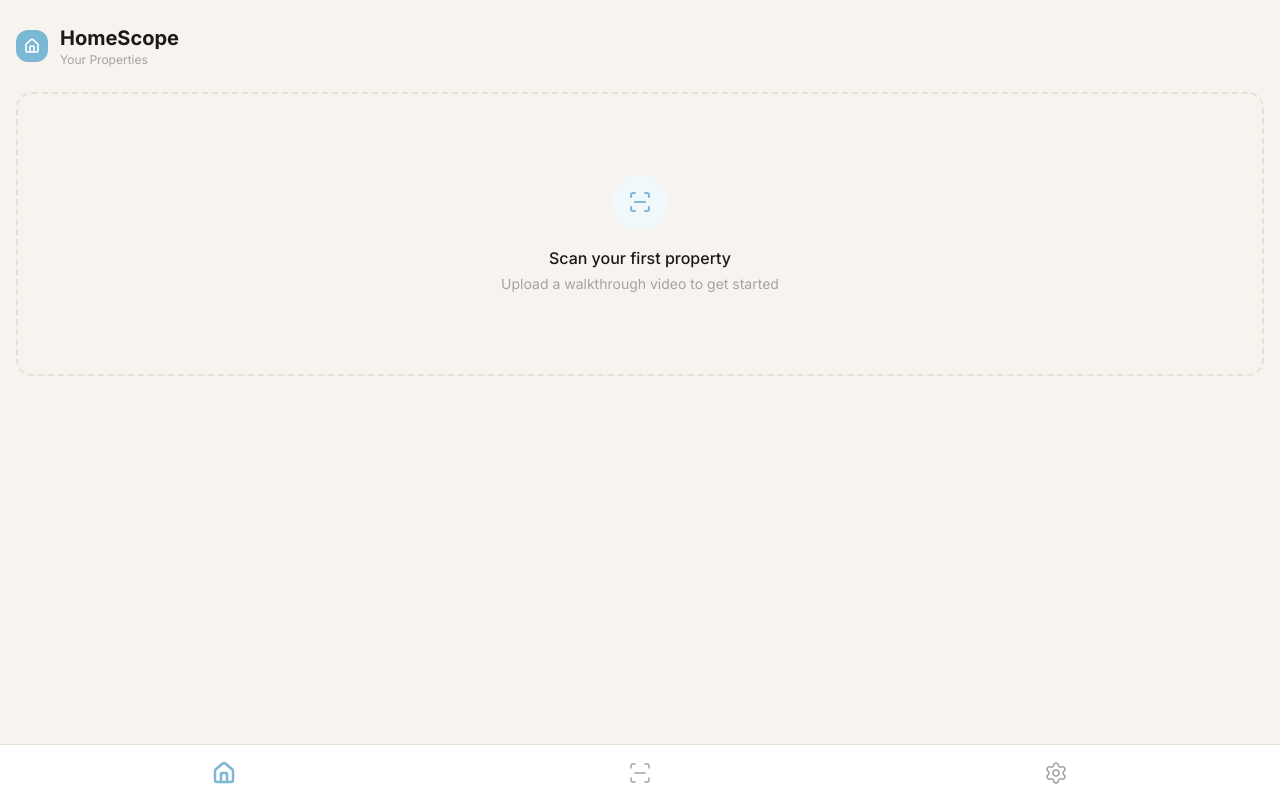
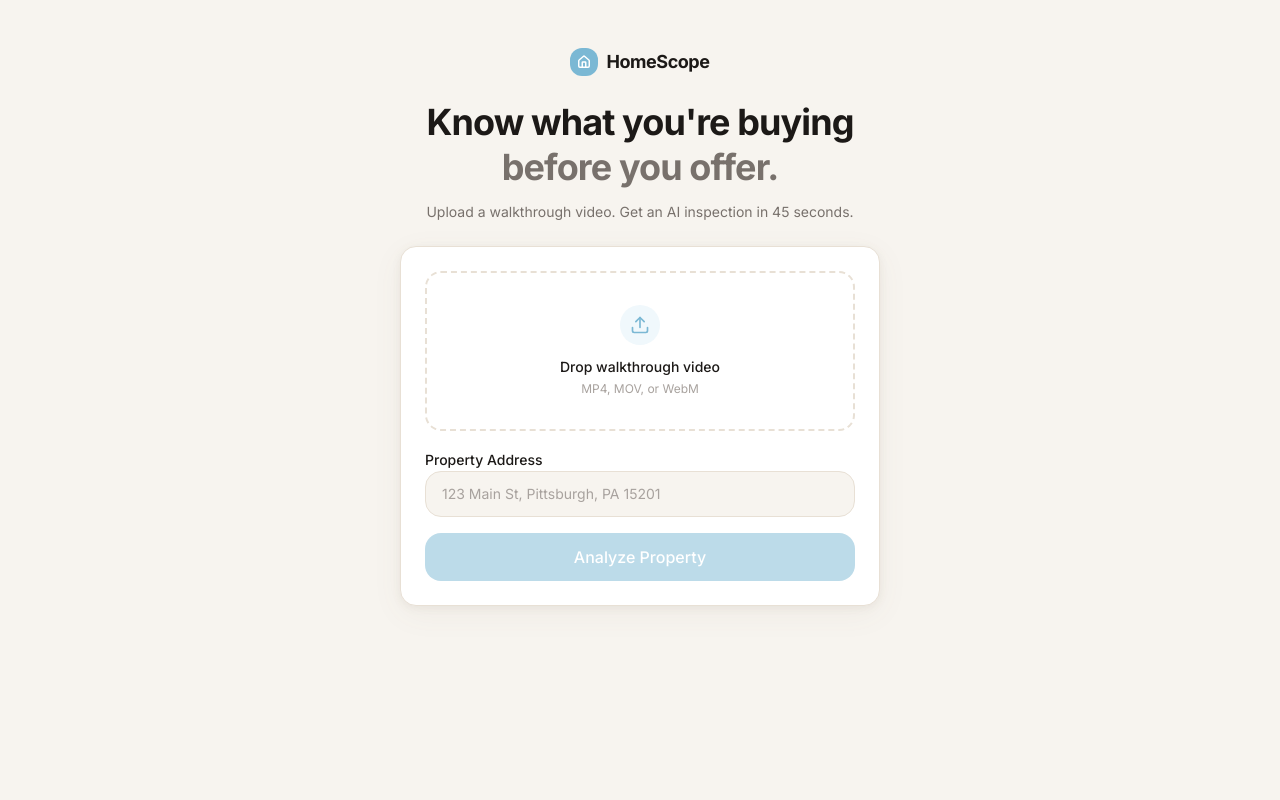
Before and after one commit to Anuj-G-06/housescope, a Next.js app: page / in a window 1280 px wide. Built offline with nearby package versions, Linux system fonts and the light colour scheme.

Commit message:
refactor: single-page layout with tagline, scan, past analyses
- Remove tab-based navigation (Home/Scan/Settings tabs)
- Single scrolling page: hero tagline → upload card → past analyses
- Processing and results take over full screen with back button
- House icon for branding

```diff
--- a/app/page.tsx
+++ b/app/page.tsx
@@ -2,7 +2,7 @@
 
 import { useState, useEffect, useMemo, useCallback } from "react";
 import { motion } from "framer-motion";
-import { Upload, CheckCircle } from "lucide-react";
+import { Upload, CheckCircle, Home, ArrowLeft } from "lucide-react";
 import { AddressInput } from "@/components/upload/address-input";
 import { extractFrames, extractThumbnail } from "@/lib/frame-extractor";
 import { deduplicateFindings } from "@/lib/deduplication";
@@ -14,8 +14,7 @@ import { FindingsReport } from "@/components/report/findings-report";
 import { CostBreakdown } from "@/components/report/cost-breakdown";
 import { NegotiationBrief } from "@/components/report/negotiation-brief";
 import { exportReportPDF, exportDamageTablePDF } from "@/lib/pdf-export";
-import { TabBar, type TabId } from "@/components/navigation/tab-bar";
-import { HomeView } from "@/components/home/home-view";
+import { AnalysisCard } from "@/components/home/analysis-card";
 import { getSavedAnalyses, saveAnalysis, deleteAnalysis } from "@/lib/storage";
 import { BATCH_SIZE } from "@/lib/constants";
 import type { AppStage, FrameData, Finding, AnalysisResult, SavedAnalysis } from "@/lib/types";
@@ -26,7 +25,7 @@ const fade = (delay: number) => ({
   transition: { duration: 0.5, delay, ease: [0.25, 0.4, 0.25, 1] as const },
 });
 
-export default function Home() {
+export default function HomePage() {
   const [stage, setStage] = useState<AppStage>("upload");
   const [videoFile, setVideoFile] = useState<File | null>(null);
   const [address, setAddress] = useState("");
@@ -37,9 +36,9 @@ export default function Home() {
   const [liveFindings, setLiveFindings] = useState<Finding[]>([]);
   const [statusText, setStatusText] = useState("");
   const [videoUrl, setVideoUrl] = useState<string | null>(null);
-  const [activeTab, setActiveTab] = useState<TabId>("home");
   const [savedAnalyses, setSavedAnalyses] = useState<SavedAnalysis[]>([]);
   const [thumbnail, setThumbnail] = useState<string>("");
+  const [isDragging, setIsDragging] = useState(false);
 
   useEffect(() => {
     setSavedAnalyses(getSavedAnalyses());
@@ -55,18 +54,15 @@ export default function Home() {
     setStage("processing");
     setStatusText("Extracting frames from video...");
 
-    // Extract thumbnail before frames
     const thumb = await extractThumbnail(videoFile);
     setThumbnail(thumb);
 
-    // Step 1: Extract frames
     const frames = await extractFrames(videoFile, (pct) => {
-      setProgress(pct * 0.3); // 0-30% for extraction
+      setProgress(pct * 0.3);
     });
     setTotalFrames(frames.length);
     setStatusText("Analyzing frames with AI vision...");
 
-    // Step 2: Upload video to Blob (fire and forget)
     const uploadForm = new FormData();
     uploadForm.append("video", videoFile);
     fetch("/api/upload", { method: "POST", body: uploadForm })
@@ -74,7 +70,6 @@ export default function Home() {
       .then((data) => setVideoUrl(data.url))
       .catch(console.error);
 
-    // Step 3: Send batches to analysis API
     const allFindings: Finding[] = [];
     const batches: FrameData[][] = [];
     for (let i = 0; i < frames.length; i += BATCH_SIZE) {
@@ -91,7 +86,6 @@ export default function Home() {
           body: JSON.stringify({ frames: batch, address }),
         });
         if (!res.ok) {
-          // Rate limited — wait and retry once
           if (res.status === 500 && i > 0) {
             setStatusText("Rate limited — waiting to retry...");
             await new Promise((r) => setTimeout(r, 15000));
@@ -114,7 +108,6 @@ export default function Home() {
           continue;
         }
         const data = await res.json();
-        // Ensure unique IDs across batches
         const uniqueFindings = data.findings.map((f: Finding) => ({
           ...f,
           id: `${f.id}-${findingCounter++}`,
@@ -125,10 +118,9 @@ export default function Home() {
         console.error(`Batch ${i} error:`, err);
       }
       setFramesAnalyzed(Math.min((i + 1) * BATCH_SIZE, frames.length));
-      setProgress(30 + ((i + 1) / batches.length) * 60); // 30-90%
+      setProgress(30 + ((i + 1) / batches.length) * 60);
     }
 
-    // Step 4: Deduplicate and build result
     setStatusText("Building inspection report...");
     setProgress(95);
     const manifest = deduplicateFindings(allFindings);
@@ -137,7 +129,6 @@ export default function Home() {
     setProgress(100);
     setStage("results");
 
-    // Save to localStorage
     const savedEntry: SavedAnalysis = {
       id: crypto.randomUUID(),
       address,
@@ -149,38 +140,12 @@ export default function Home() {
     setSavedAnalyses(getSavedAnalyses());
   };
 
-  const [isDragging, setIsDragging] = useState(false);
-
-  const handleDrop = useCallback(
-    (e: React.DragEvent) => {
-      e.preventDefault();
-      setIsDragging(false);
-      const file = e.dataTransfer.files[0];
-      if (file && (file.type === "video/mp4" || file.type === "video/quicktime" || file.type === "video/webm")) {
-        setVideoFile(file);
-      }
-    },
-    []
-  );
-
-  const handleFileInput = useCallback(
-    (e: React.ChangeEvent<HTMLInputElement>) => {
-      const file = e.target.files?.[0];
-      if (file) setVideoFile(file);
-    },
-    []
-  );
-
-  const handleTabChange = (tab: TabId) => {
-    if (tab === "scan" && activeTab === "scan" && stage !== "upload") {
-      // Reset for new scan if tapping scan again
+  const handleBack = () => {
     setStage("upload");
     setVideoFile(null);
     setAddress("");
     setAnalysisResult(null);
     setLiveFindings([]);
-    }
-    setActiveTab(tab);
   };
 
   const handleSelectAnalysis = (a: SavedAnalysis) => {
@@ -188,7 +153,6 @@ export default function Home() {
     setAddress(a.address);
     setVideoFile(null);
     setStage("results");
-    setActiveTab("scan");
   };
 
   const handleDeleteAnalysis = (id: string) => {
@@ -196,78 +160,151 @@ export default function Home() {
     setSavedAnalyses(getSavedAnalyses());
   };
 
+  const handleDrop = useCallback((e: React.DragEvent) => {
+    e.preventDefault();
+    setIsDragging(false);
+    const file = e.dataTransfer.files[0];
+    if (file && (file.type === "video/mp4" || file.type === "video/quicktime" || file.type === "video/webm")) {
+      setVideoFile(file);
+    }
+  }, []);
+
+  const handleFileInput = useCallback((e: React.ChangeEvent<HTMLInputElement>) => {
+    const file = e.target.files?.[0];
+    if (file) setVideoFile(file);
+  }, []);
+
+  /* ─── Processing: full-screen takeover ─── */
+  if (stage === "processing") {
     return (
-    <main className="min-h-screen bg-[var(--color-background)] pb-16">
-      {activeTab === "home" && (
-        <HomeView
-          analyses={savedAnalyses}
-          onSelectAnalysis={handleSelectAnalysis}
-          onDeleteAnalysis={handleDeleteAnalysis}
-          onStartScan={() => { setActiveTab("scan"); setStage("upload"); }}
+      <ProcessingScreen
+        progress={progress}
+        framesAnalyzed={framesAnalyzed}
+        totalFrames={totalFrames}
+        findings={liveFindings}
+        statusText={statusText}
       />
-      )}
+    );
+  }
 
-      {activeTab === "scan" && (
-        <>
-          {/* Minimal top bar for scan tab */}
-          {stage !== "processing" && (
-            <div className="sticky top-0 z-40 flex items-center px-4 py-3 bg-[var(--color-surface)]/80 backdrop-blur-md border-b border-[var(--color-border)]">
-              <span className="text-[var(--color-text-primary)] font-semibold">
-                {stage === "upload" ? "New Scan" : address}
-              </span>
+  /* ─── Results: full-screen with back button ─── */
+  if (stage === "results" && analysisResult) {
+    return (
+      <main className="min-h-screen bg-[var(--color-background)]">
+        {/* Back header */}
+        <div className="sticky top-0 z-40 flex items-center gap-3 px-4 py-3 bg-[var(--color-surface)]/80 backdrop-blur-md border-b border-[var(--color-border)]">
+          <button onClick={handleBack} className="p-1 -ml-1 rounded-lg hover:bg-[var(--color-muted)] transition-colors">
+            <ArrowLeft size={20} className="text-[var(--color-text-primary)]" />
+          </button>
+          <span className="text-[var(--color-text-primary)] font-semibold text-sm truncate">{address}</span>
+        </div>
+
+        <div className="mx-auto max-w-5xl px-4 pt-6 pb-16 space-y-10">
+          <div className="text-center space-y-1">
+            <h2 className="text-3xl font-bold text-[var(--color-text-primary)]">Inspection Results</h2>
+            <p className="text-[var(--color-text-secondary)]">{address}</p>
+          </div>
+
+          {videoFile && videoObjectUrl ? (
+            <AnnotatedPlayer videoSrc={videoObjectUrl} manifest={analysisResult.manifest} />
+          ) : (
+            <div className="bg-[var(--color-muted)] rounded-xl p-8 text-center">
+              <p className="text-[var(--color-text-secondary)] text-sm">Video not available for past analyses</p>
+              <p className="text-[var(--color-text-muted)] text-xs mt-1">Upload the video again to view annotated playback</p>
             </div>
           )}
 
-          {stage === "upload" && (
-            <div className="flex flex-col items-center pt-8 pb-16 px-4">
-              <motion.span
-                {...fade(0)}
-                className="inline-flex items-center gap-1.5 border border-[var(--color-primary)]/40 bg-[var(--color-primary-bg)] text-[var(--color-primary-dark)] text-xs font-medium rounded-full px-3 py-1"
+          <div className="border-t border-[var(--color-border)]" />
+
+          <div className="grid grid-cols-1 md:grid-cols-[200px_1fr] gap-8">
+            <RiskScore score={analysisResult.risk_score} />
+            <CostBreakdown
+              manifest={analysisResult.manifest}
+              totalCostLow={analysisResult.total_cost_low}
+              totalCostHigh={analysisResult.total_cost_high}
+            />
+          </div>
+
+          <div className="border-t border-[var(--color-border)]" />
+
+          <FindingsReport
+            manifest={analysisResult.manifest}
+            onSeek={() => window.scrollTo({ top: 0, behavior: "smooth" })}
+          />
+
+          <div className="border-t border-[var(--color-border)]" />
+
+          <NegotiationBrief result={analysisResult} address={address} />
+
+          <div className="border-t border-[var(--color-border)]" />
+
+          <div className="flex flex-wrap gap-3 justify-center pb-8">
+            <button
+              className="bg-white border border-[var(--color-border)] rounded-xl px-5 py-2.5 text-sm font-medium hover:bg-[var(--color-primary-bg)] transition-colors text-[var(--color-text-primary)]"
+              onClick={() => exportReportPDF(analysisResult, address)}
             >
-                🏠 AI-Powered Home Inspection
-              </motion.span>
+              Export PDF Report
+            </button>
+            <button
+              className="bg-white border border-[var(--color-border)] rounded-xl px-5 py-2.5 text-sm font-medium hover:bg-[var(--color-primary-bg)] transition-colors text-[var(--color-text-primary)]"
+              onClick={() => exportDamageTablePDF(analysisResult, address)}
+            >
+              Download Damage Report
+            </button>
+            {videoUrl && (
+              <button
+                className="bg-white border border-[var(--color-border)] rounded-xl px-5 py-2.5 text-sm font-medium hover:bg-[var(--color-primary-bg)] transition-colors text-[var(--color-text-primary)]"
+                onClick={() => navigator.clipboard.writeText(videoUrl)}
+              >
+                Copy Video Link
+              </button>
+            )}
+          </div>
+        </div>
+      </main>
+    );
+  }
+
+  /* ─── Default: Home — tagline + scan + past analyses ─── */
+  return (
+    <main className="min-h-screen bg-[var(--color-background)]">
+      {/* ─── Hero / Tagline ─── */}
+      <div className="flex flex-col items-center pt-12 pb-6 px-4">
+        <motion.div {...fade(0)} className="flex items-center gap-2 mb-6">
+          <div className="h-7 w-7 rounded-lg bg-[var(--color-primary)] flex items-center justify-center">
+            <Home size={14} className="text-white" strokeWidth={2.5} />
+          </div>
+          <span className="text-[var(--color-text-primary)] font-bold tracking-tight text-lg">HomeScope</span>
+        </motion.div>
 
         <motion.h1
           {...fade(0.1)}
-                className="mt-6 text-center text-4xl sm:text-5xl font-bold tracking-tight leading-tight max-w-2xl"
+          className="text-center text-3xl sm:text-4xl font-bold tracking-tight leading-tight max-w-lg"
         >
-                <span className="text-[var(--color-text-primary)]">Know exactly what you&apos;re buying</span>{" "}
-                <span className="text-[var(--color-text-secondary)]">before you make an offer.</span>
+          <span className="text-[var(--color-text-primary)]">Know what you&apos;re buying</span>{" "}
+          <span className="text-[var(--color-text-secondary)]">before you offer.</span>
         </motion.h1>
 
         <motion.p
           {...fade(0.2)}
-                className="mt-4 text-center text-[var(--color-text-secondary)] text-lg max-w-xl"
+          className="mt-3 text-center text-[var(--color-text-secondary)] text-sm max-w-md"
         >
-                Upload a walkthrough video and get an AI-powered inspection report in 45 seconds — spot issues, estimate repairs, and negotiate with confidence.
+          Upload a walkthrough video. Get an AI inspection in 45 seconds.
         </motion.p>
+      </div>
 
+      {/* ─── Scan / Upload Card ─── */}
       <motion.div
         {...fade(0.3)}
-                className="mt-6 flex flex-wrap justify-center gap-3"
+        className="mx-auto w-full max-w-lg px-4 mb-10"
       >
-                {[
-                  "25% of buyers waive inspections",
-                  "$14K avg negotiation savings",
-                  "$3B+ market",
-                ].map((stat) => (
-                  <span
-                    key={stat}
-                    className="text-xs font-medium text-[var(--color-text-secondary)] border border-[var(--color-border)] rounded-full px-3 py-1 bg-white"
-                  >
-                    {stat}
-                  </span>
-                ))}
-              </motion.div>
-
-              <motion.div
-                {...fade(0.4)}
-                className="mt-12 w-full max-w-xl bg-white border border-[var(--color-border)] rounded-2xl p-8"
-                style={{ boxShadow: '0 2px 8px rgba(120,100,80,0.08), 0 8px 32px rgba(120,100,80,0.06)' }}
+        <div
+          className="bg-white border border-[var(--color-border)] rounded-2xl p-6"
+          style={{ boxShadow: "0 2px 8px rgba(120,100,80,0.08), 0 8px 32px rgba(120,100,80,0.06)" }}
         >
           {/* Drop zone */}
           <div
-                  className={`relative flex flex-col items-center justify-center border-2 border-dashed rounded-xl p-10 text-center transition-colors cursor-pointer ${
+            className={`flex flex-col items-center justify-center border-2 border-dashed rounded-xl p-8 text-center transition-colors cursor-pointer ${
               isDragging
                 ? "border-[var(--color-primary)] bg-[var(--color-primary-bg)]"
                 : "border-[var(--color-border)] hover:border-[var(--color-primary)]/50"
@@ -279,15 +316,11 @@ export default function Home() {
           >
             {!videoFile ? (
               <>
-                      <div className="flex items-center justify-center h-12 w-12 rounded-full bg-[var(--color-primary-bg)] mb-4">
+                <div className="flex items-center justify-center h-10 w-10 rounded-full bg-[var(--color-primary-bg)] mb-3">
                   <Upload className="h-5 w-5 text-[var(--color-primary)]" />
                 </div>
-                      <p className="text-sm font-medium text-[var(--color-text-primary)]">
-                        Drop your walkthrough video here
-                      </p>
-                      <p className="mt-1 text-xs text-[var(--color-text-muted)]">
-                        MP4 or MOV, up to 3 minutes
-                      </p>
+                <p className="text-sm font-medium text-[var(--color-text-primary)]">Drop walkthrough video</p>
+                <p className="mt-1 text-xs text-[var(--color-text-muted)]">MP4, MOV, or WebM</p>
               </>
             ) : (
               <span className="inline-flex items-center gap-2 text-sm font-medium text-green-700 bg-green-50 border border-green-200 rounded-full px-4 py-2">
@@ -311,125 +344,38 @@ export default function Home() {
             />
           </div>
 
-                {/* Address input */}
-                <div className="mt-6">
+          <div className="mt-4">
             <AddressInput value={address} onChange={setAddress} />
           </div>
 
-                {/* Submit button */}
           <button
-                  className="mt-6 w-full bg-[var(--color-primary)] text-white font-medium rounded-xl py-3 hover:bg-[var(--color-primary-dark)] transition-colors disabled:opacity-50"
+            className="mt-4 w-full bg-[var(--color-primary)] text-white font-medium rounded-xl py-3 hover:bg-[var(--color-primary-dark)] transition-colors disabled:opacity-50"
             disabled={!videoFile || !address}
             onClick={handleAnalyze}
           >
             Analyze Property
           </button>
+        </div>
       </motion.div>
+
+      {/* ─── Past Analyses ─── */}
+      {savedAnalyses.length > 0 && (
+        <motion.div {...fade(0.4)} className="mx-auto max-w-lg px-4 pb-12">
+          <h2 className="text-sm font-medium text-[var(--color-text-muted)] uppercase tracking-wider mb-4">
+            Your Properties
+          </h2>
+          <div className="grid grid-cols-1 sm:grid-cols-2 gap-4">
+            {savedAnalyses.map((a) => (
+              <AnalysisCard
+                key={a.id}
+                analysis={a}
+                onSelect={() => handleSelectAnalysis(a)}
+                onDelete={() => handleDeleteAnalysis(a.id)}
+              />
+            ))}
           </div>
+        </motion.div>
       )}
-
-          {stage === "processing" && (
-            <ProcessingScreen
-              progress={progress}
-              framesAnalyzed={framesAnalyzed}
-              totalFrames={totalFrames}
-              findings={liveFindings}
-              statusText={statusText}
-            />
-          )}
-
-          {stage === "results" && analysisResult && (
-            <div className="mx-auto max-w-5xl px-4 pt-6 pb-16 space-y-10">
-              <div className="text-center space-y-1">
-                <h2 className="text-3xl font-bold text-[var(--color-text-primary)]">Inspection Results</h2>
-                <p className="text-[var(--color-text-secondary)]">{address}</p>
-              </div>
-
-              {videoFile && videoObjectUrl && (
-                <AnnotatedPlayer
-                  videoSrc={videoObjectUrl}
-                  manifest={analysisResult.manifest}
-                />
-              )}
-              {!videoFile && (
-                <div className="bg-[var(--color-muted)] rounded-xl p-8 text-center">
-                  <p className="text-[var(--color-text-secondary)] text-sm">Video not available for past analyses</p>
-                  <p className="text-[var(--color-text-muted)] text-xs mt-1">Upload the video again to view annotated playback</p>
-                </div>
-              )}
-
-              <div className="border-t border-[var(--color-border)]" />
-
-              <div className="grid grid-cols-1 md:grid-cols-[200px_1fr] gap-8">
-                <RiskScore score={analysisResult.risk_score} />
-                <CostBreakdown
-                  manifest={analysisResult.manifest}
-                  totalCostLow={analysisResult.total_cost_low}
-                  totalCostHigh={analysisResult.total_cost_high}
-                />
-              </div>
-
-              <div className="border-t border-[var(--color-border)]" />
-
-              <FindingsReport
-                manifest={analysisResult.manifest}
-                onSeek={(t) => {
-                  window.scrollTo({ top: 0, behavior: "smooth" });
-                }}
-              />
-
-              <div className="border-t border-[var(--color-border)]" />
-
-              <NegotiationBrief result={analysisResult} address={address} />
-
-              <div className="border-t border-[var(--color-border)]" />
-
-              <div className="flex gap-3 justify-center pb-12">
-                <button
-                  className="bg-white border border-[var(--color-border)] rounded-xl px-5 py-2.5 text-sm font-medium hover:bg-[var(--color-primary-bg)] transition-colors text-[var(--color-text-primary)]"
-                  onClick={() => exportReportPDF(analysisResult, address)}
-                >
-                  Export PDF Report
-                </button>
-                <button
-                  className="bg-white border border-[var(--color-border)] rounded-xl px-5 py-2.5 text-sm font-medium hover:bg-[var(--color-primary-bg)] transition-colors text-[var(--color-text-primary)]"
-                  onClick={() => exportDamageTablePDF(analysisResult, address)}
-                >
-                  Download Damage Report
-                </button>
-                {videoUrl && (
-                  <button
-                    className="bg-white border border-[var(--color-border)] rounded-xl px-5 py-2.5 text-sm font-medium hover:bg-[var(--color-primary-bg)] transition-colors text-[var(--color-text-primary)]"
-                    onClick={() => navigator.clipboard.writeText(videoUrl)}
-                  >
-                    Copy Shareable Video Link
-                  </button>
-                )}
-                <button
-                  className="rounded-xl px-5 py-2.5 text-sm font-medium text-[var(--color-text-secondary)] hover:bg-[var(--color-primary-bg)] transition-colors"
-                  onClick={() => {
-                    setStage("upload");
-                    setVideoFile(null);
-                    setAddress("");
-                    setAnalysisResult(null);
-                    setLiveFindings([]);
-                  }}
-                >
-                  Analyze Another Property
-                </button>
-              </div>
-            </div>
-          )}
-        </>
-      )}
-
-      {activeTab === "settings" && (
-        <div className="flex flex-col items-center justify-center min-h-[60vh] text-[var(--color-text-muted)]">
-          <p className="text-sm">Settings coming soon</p>
-        </div>
-      )}
-
-      <TabBar activeTab={activeTab} onTabChange={handleTabChange} />
     </main>
   );
 }
```
Lines whose indentation alone changed are shown as unchanged.
